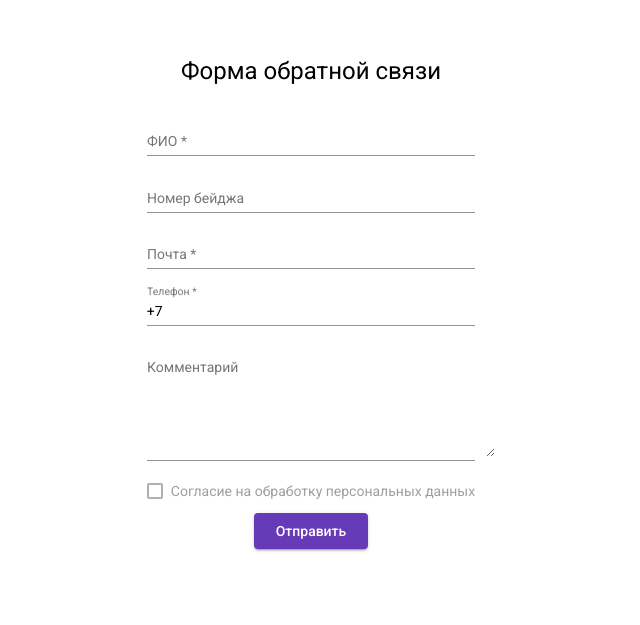
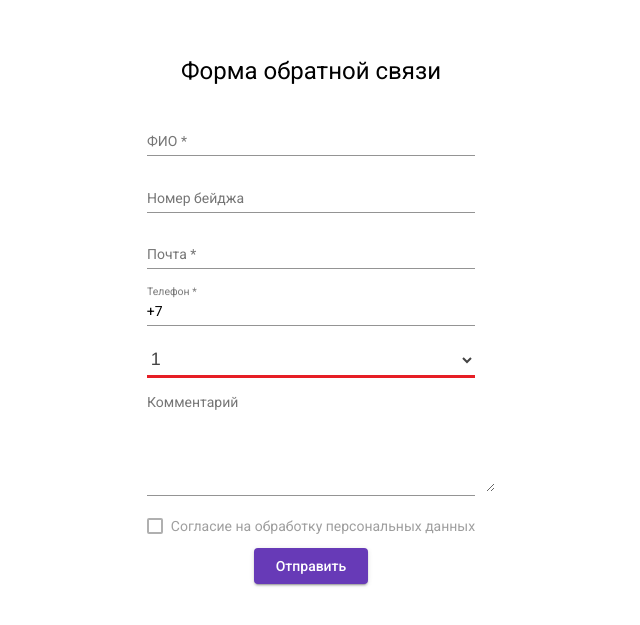
Before and after one commit to lemkas/forth-week, an Angular app: page / in a window 1280 px wide. Shown: the part 105-730 px from the top of the page, without its empty margins (329-969 px from the left). Built offline with nearby package versions, Linux system fonts and the light colour scheme; what ngx-mask would draw is missing.

Commit message:
styles for select

```diff
--- a/src/app/components/feedback-form/feedback-form.component.html
+++ b/src/app/components/feedback-form/feedback-form.component.html
@@ -35,7 +35,7 @@
     />
     <mat-error> Телефон <strong>обязательное поле!</strong> </mat-error>
   </mat-form-field>
-
+  <app-dropdowm></app-dropdowm>
   <mat-form-field>
     <mat-label>Комментарий</mat-label>
     <textarea
--- a/src/app/ui/dropdowm/dropdowm.component.html
+++ b/src/app/ui/dropdowm/dropdowm.component.html
@@ -1 +1,5 @@
-<p>dropdowm works!</p>
+<select class="select">
+  <option class="select-option" value="1">1</option>
+  <option class="select-option" value="2">2</option>
+  <option class="select-option" value="3">3</option>
+</select>
--- a/src/app/ui/dropdowm/dropdowm.component.scss
+++ b/src/app/ui/dropdowm/dropdowm.component.scss
@@ -0,0 +1,43 @@
+//Выберу яркий и насыщенный цвет, который так любит Артемий Лебедев - красный (#E61E25) и добавлю несколько необычных эффектов, чтобы стиль был похож на его дизайнерские работы
+// Версия чата gpt
+
+.select {
+  /* базовые стили */
+  font-family: "Helvetica Neue", sans-serif;
+  font-size: 18px;
+  border: none;
+  border-bottom: 3px solid #e61e25;
+  background-color: white;
+  color: #444444;
+  padding: 5px 0 5px 0;
+  border-radius: 0px;
+  outline: none;
+  cursor: pointer;
+  width: 100%;
+  /* стили элементов внутри select */
+}
+.select .select-option {
+  background-color: #e61e25;
+  color: white;
+  /* стили при наведении на элемент */
+}
+.select .select-option:hover {
+  background-color: #444444;
+  color: white;
+}
+/* стили для открытого списка */
+.select:focus,
+.select:active {
+  border-bottom: 3px solid #444444;
+  background-color: #e61e25;
+  color: white;
+  /* стили выбранного элемента */
+}
+.select .select-option:checked {
+  background-color: white;
+  color: #e61e25;
+  border-bottom: 1px solid #e61e25;
+  padding: 10px 5px;
+  text-shadow: 0px 0px 10px #e61e25, 0px 0px 10px #e61e25, 0px 0px 10px #e61e25;
+  transform: skewX(-15deg);
+}
```
